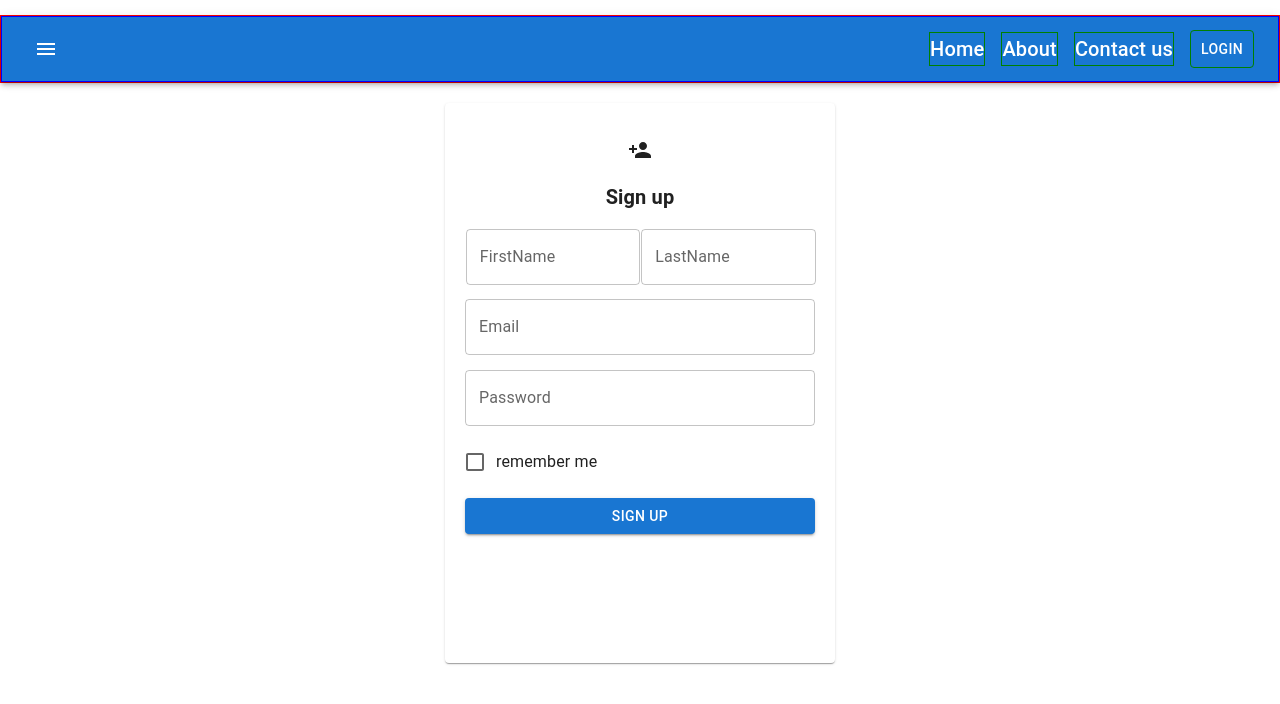
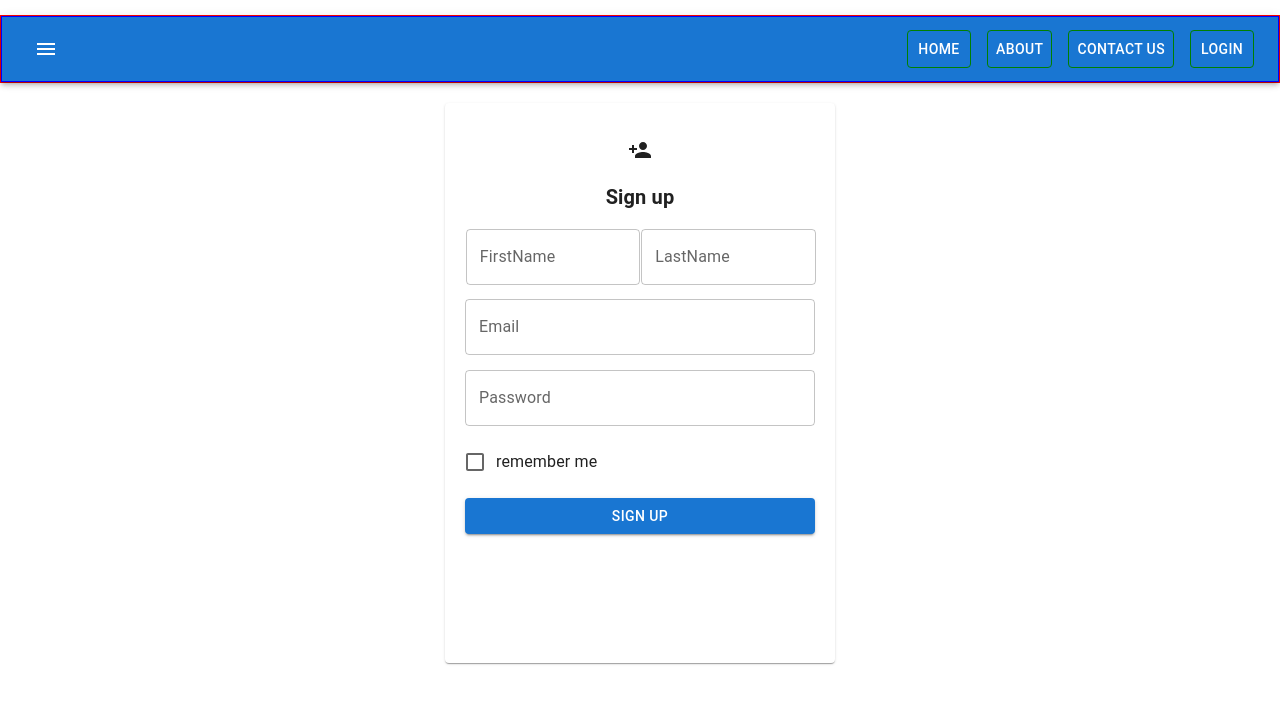
Before and after one commit to imnain/react_signup, a React (Create React App) app: page / in a window 1280 px wide. Shown: the top 704 px of the page. Built offline with nearby package versions, Linux system fonts and the light colour scheme.

Commit message:
replaced typography with buttons

```diff
--- a/src/components/NavBar.js
+++ b/src/components/NavBar.js
@@ -22,15 +22,12 @@ export default function NavBar() {
         <IconButton color="inherit" aria-label="menu">
             <MenuIcon  />
           </IconButton>
-        <Typography style={typoStyle} variant="h6" component="div" sx={{ ml: 'auto' }}>
-            Home
-          </Typography>
-          <Typography style={typoStyle} variant="h6" component="div" sx={{ ml: 2 }}>
-            About
-          </Typography>
-          <Typography style={typoStyle} variant="h6" component="div" sx={{ ml: 2 }}>
-            Contact us
-          </Typography>
+          <Button style={typoStyle} sx={{ ml: 'auto' }} color="inherit">Home</Button>
+
+          <Button style={typoStyle} sx={{ ml: 2 }} color="inherit">About</Button>
+
+          <Button style={typoStyle} sx={{ ml: 2 }} color="inherit">Contact us</Button>
+
           <Button style={typoStyle} sx={{ ml: 2 }} color="inherit">Login</Button>
         </Toolbar>
       </AppBar>
```
